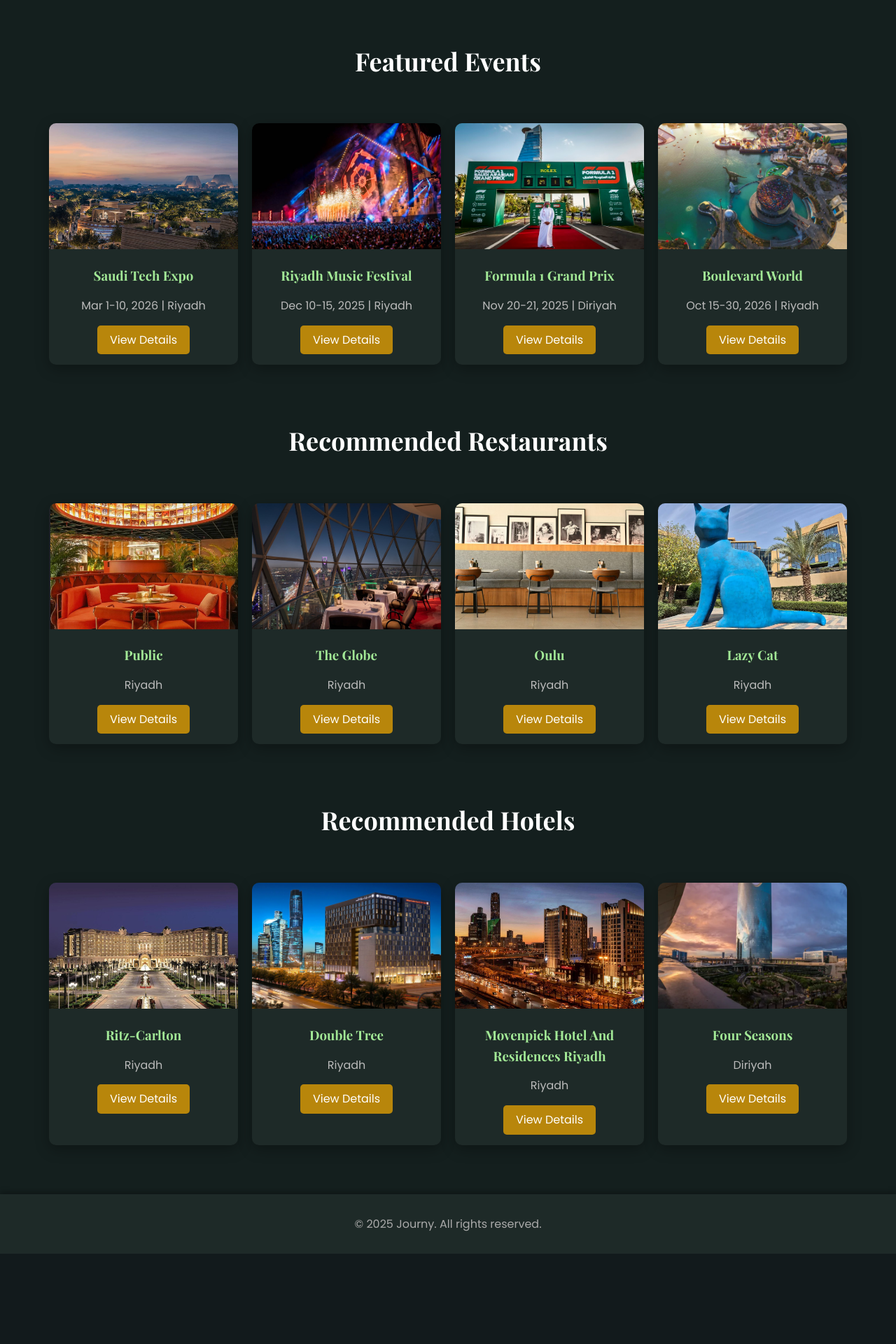
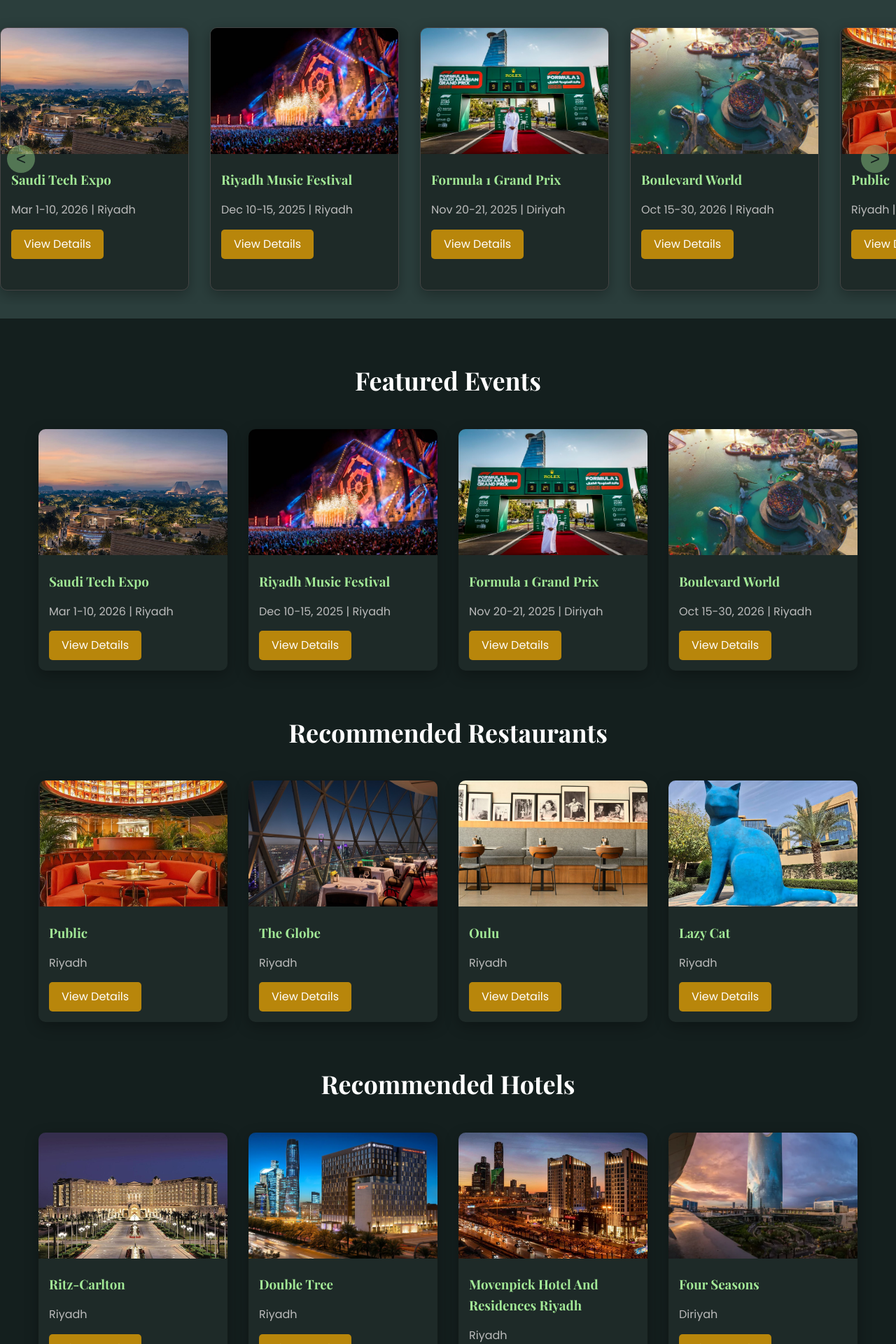
Before and after one commit to falwa-alkhalifah/Journy, a PHP site: page / in a window 1280 px wide. Shown: the part 646-2566 px from the top of the page at 70% size. Before the commit the page ends 2437 px from the top, so only its background shows below. Run offline with PHP 8.4, Linux system fonts and the light colour scheme; data comes from the database, SQL or seed files in the repository.

Commit message:
Update index.php
Signed-off-by: SanaAlotaibi <sanaAlotaibi.it@gmail.com>

```diff
--- a/index.php
+++ b/index.php
@@ -5,7 +5,7 @@
 
 function getFeaturedEvents() {
     global $link;
-    $sql = "SELECT EventID, EventName, City, StartDate, EndDate, ImageURL FROM Events ORDER BY StartDate DESC LIMIT 4";
+    $sql = "SELECT EventID, EventName, Category, City, StartDate, EndDate, ImageURL FROM Events ORDER BY StartDate DESC";
     $result = mysqli_query($link, $sql);
     $events = [];
     if ($result && mysqli_num_rows($result) > 0) {
@@ -18,7 +18,7 @@
 
 function getRecommendedRestaurants() {
     global $link;
-    $sql = "SELECT PlaceID, Name, City, ImageURL FROM Places WHERE Type = 'Restaurant' AND EventID IS NULL ORDER BY Rating DESC LIMIT 4";
+    $sql = "SELECT PlaceID, Name, Type, City, ImageURL FROM Places WHERE Type = 'Restaurant' AND EventID IS NULL ORDER BY Rating DESC";
     $result = mysqli_query($link, $sql);
     $restaurants = [];
     if ($result && mysqli_num_rows($result) > 0) {
@@ -31,7 +31,7 @@
 
 function getRecommendedHotels() {
     global $link;
-    $sql = "SELECT PlaceID, Name, City, ImageURL FROM Places WHERE Type = 'Hotel' AND EventID IS NULL ORDER BY Rating DESC LIMIT 4";
+    $sql = "SELECT PlaceID, Name, Type, City, ImageURL FROM Places WHERE Type = 'Hotel' AND EventID IS NULL ORDER BY Rating DESC";
     $result = mysqli_query($link, $sql);
     $hotels = [];
     if ($result && mysqli_num_rows($result) > 0) {
@@ -42,9 +42,15 @@
     return $hotels;
 }
 
-$featured_events = getFeaturedEvents();
-$recommended_restaurants = getRecommendedRestaurants();
-$recommended_hotels = getRecommendedHotels();
+$all_events = getFeaturedEvents();
+$all_restaurants = getRecommendedRestaurants();
+$all_hotels = getRecommendedHotels();
+
+$featured_events = array_slice($all_events, 0, 4);
+$recommended_restaurants = array_slice($all_restaurants, 0, 4);
+$recommended_hotels = array_slice($all_hotels, 0, 4);
+
+$carousel_items = array_merge($all_events, $all_restaurants, $all_hotels);
 ?>
 <!DOCTYPE html>
 <html lang="en">
@@ -54,33 +60,6 @@
 <title>Journy - Home</title>
 <link href="https://fonts.googleapis.com/css2?family=Playfair+Display:wght@700&family=Poppins:wght@400;500&display=swap" rel="stylesheet">
 <link rel="stylesheet" href="style.css">
-
-<style>
-.hero {
-  background-image: url('image/header2.jpg');
-  background-size: cover;
-  background-position: center;
-  background-repeat: no-repeat;
-  padding: 150px 20px;
-}
-
-.hero h1, .hero p {
-  color: #fff;
-  text-shadow: 2px 2px 6px rgba(0, 0, 0, 0.7);
-}
-
-main {
-    text-align: center;
-}
-
-.cards-row {
-    display: flex;
-    justify-content: center;
-    gap: 20px;
-    padding: 20px 0;
-}
-
-</style>
 </head>
 
 <body>
@@ -103,15 +82,56 @@
     </ul>
   </nav>
 
-
  <div class="hero">
+    <div class="hero-content">
         <h1>Discover Amazing Events Across Saudi Arabia</h1>
         <p>Plan your trips, book tickets, and explore local experiences effortlessly</p>
         <a href="discover.html" class="btn">Explore Events</a>
     </div>
+  </div>
 </header>
 
 <main>
+    <section class="top-carousel-section">
+        <div class="carousel-container" id="carousel-container">
+            <?php if (count($carousel_items) > 0): ?>
+                <?php foreach ($carousel_items as $item): ?>
+                    <?php
+                    $is_event = isset($item['EventID']);
+                    $id = $is_event ? $item['EventID'] : $item['PlaceID'];
+                    $name = $is_event ? $item['EventName'] : $item['Name'];
+                    $city = $item['City'];
+                    $image_url = $item['ImageURL'];
+
+                    if ($is_event) {
+                        $date_display = date('M j, Y', strtotime($item['StartDate']));
+                        if ($item['EndDate'] && $item['StartDate'] !== $item['EndDate']) {
+                            $date_display = date('M j', strtotime($item['StartDate'])) . '-' . date('j, Y', strtotime($item['EndDate']));
+                        }
+                        $details_url = "event_details.php?id=" . htmlspecialchars($id);
+                        $info_line = htmlspecialchars($date_display) . ' | ' . htmlspecialchars($city);
+                    } else {
+                        $type_display = isset($item['Type']) ? $item['Type'] : 'Place';
+                        $details_url = "event_details.php?id=" . htmlspecialchars($id) . "&type=place";
+                        $info_line = htmlspecialchars($city) . ' | ' . htmlspecialchars($type_display);
+                    }
+                    ?>
+                    <div class="card carousel-card">
+                        <img src="<?php echo htmlspecialchars($image_url); ?>" alt="<?php echo htmlspecialchars($name); ?>">
+                        <h3><?php echo htmlspecialchars($name); ?></h3>
+                        <p><?php echo $info_line; ?></p>
+                        <a href="<?php echo $details_url; ?>" class="btn-small">View Details</a>
+                    </div>
+                <?php endforeach; ?>
+            <?php else: ?>
+                <p style="color: #fff; text-align: center; width: 100%;">No featured items are currently available.</p>
+            <?php endif; ?>
+        </div>
+        <button class="carousel-nav prev-btn" onclick="scrollCarousel(-1)"><</button>
+        <button class="carousel-nav next-btn" onclick="scrollCarousel(1)">></button>
+    </section>
+
+    <div class="yellow-box-content">
         <section class="featured-events">
             <h2>Featured Events</h2>
             <div class="cards-row">
@@ -170,11 +190,19 @@
                 <?php endif; ?>
             </div>
         </section>
+    </div>
 </main>
 
 <footer>
   <p>&copy; 2025 Journy. All rights reserved.</p>
 </footer>
+<script>
+    function scrollCarousel(direction) {
+        const container = document.getElementById('carousel-container');
+        const scrollAmount = container.clientWidth / 4 * 4;
+        container.scrollLeft += direction * scrollAmount;
+    }
+</script>
 </body>
 </html>
 <?php
```
Lines whose indentation alone changed are shown as unchanged.
